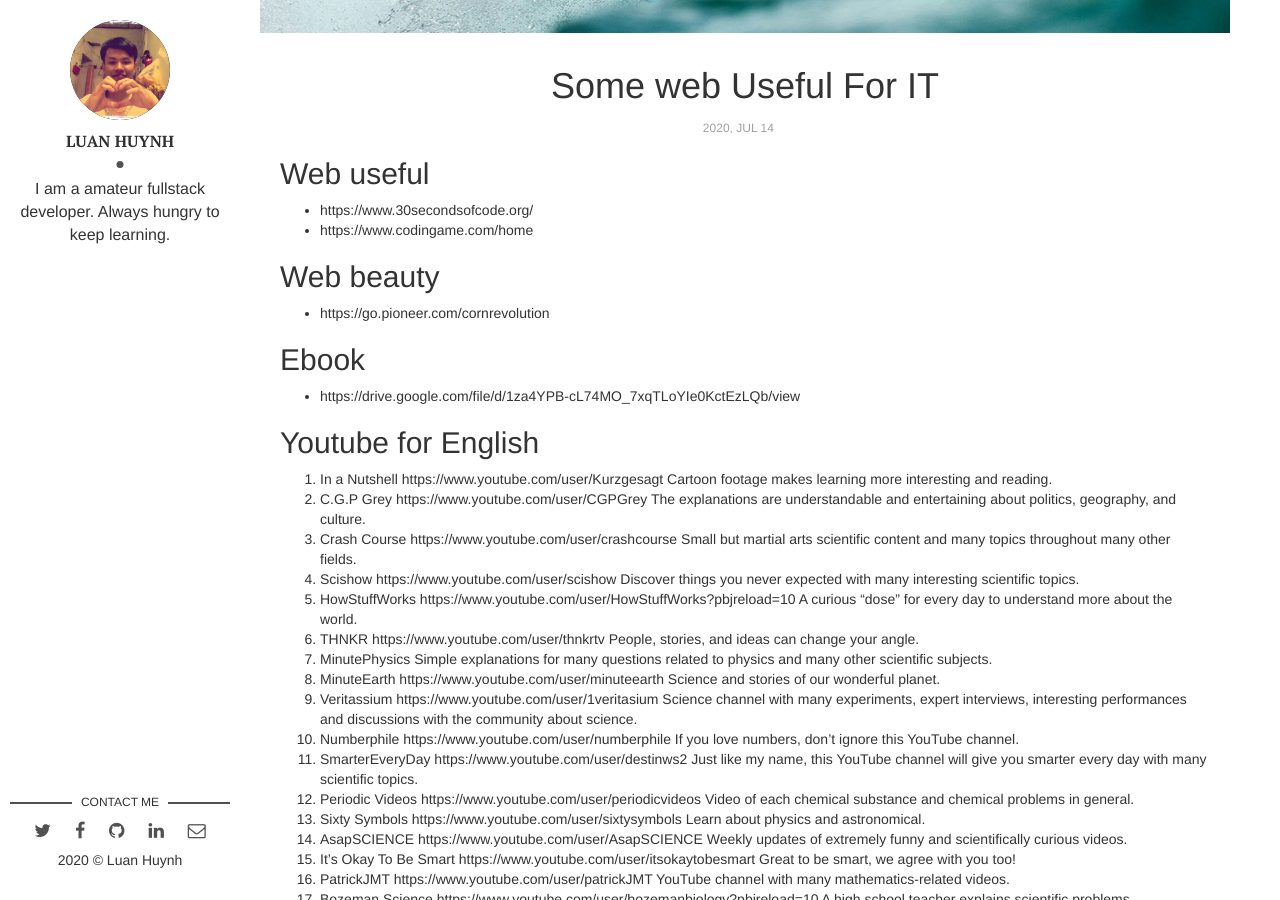
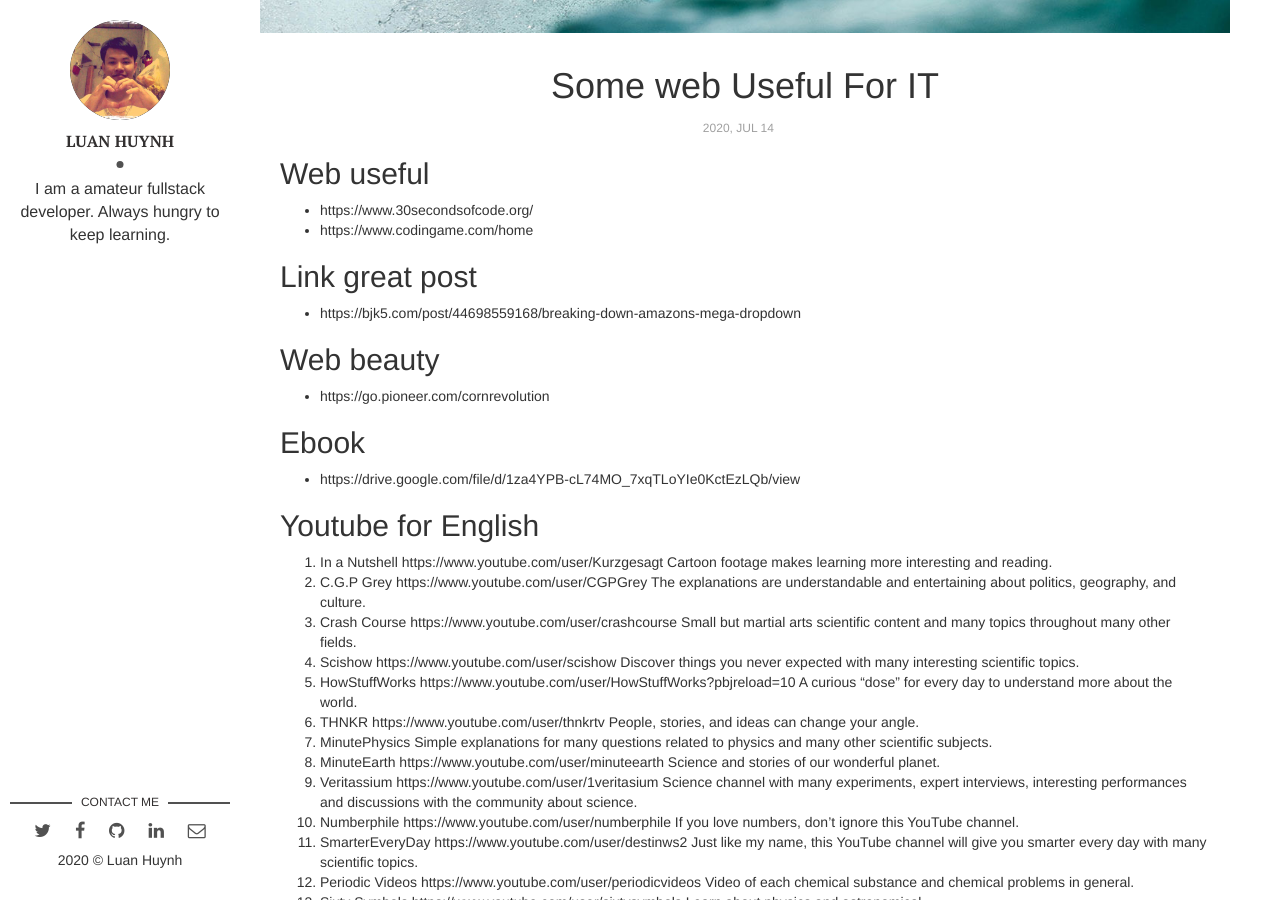
Before and after one commit to minhluan2292/blog, a Jekyll site: the page built from _posts/2020-07-14-some-web-useful-for-it.markdown, in a window 1280 px wide and 900 px high, scrolled down 487 px. Built offline with Jekyll 4.4.1, drawn with Linux system fonts in a browser that asks for light colours; nearby versions of some CDN libraries; library files that are not in the unit come from our copies.

Commit message:
Update 2020-07-14-some-web-useful-for-it.markdown

```diff
--- a/_posts/2020-07-14-some-web-useful-for-it.markdown
+++ b/_posts/2020-07-14-some-web-useful-for-it.markdown
@@ -12,6 +12,10 @@ tags: [Web, Useful]
 
 * https://www.30secondsofcode.org/
 * https://www.codingame.com/home
+
+## Link great post
+
+* https://bjk5.com/post/44698559168/breaking-down-amazons-mega-dropdown
 
 ## Web beauty
 
```
